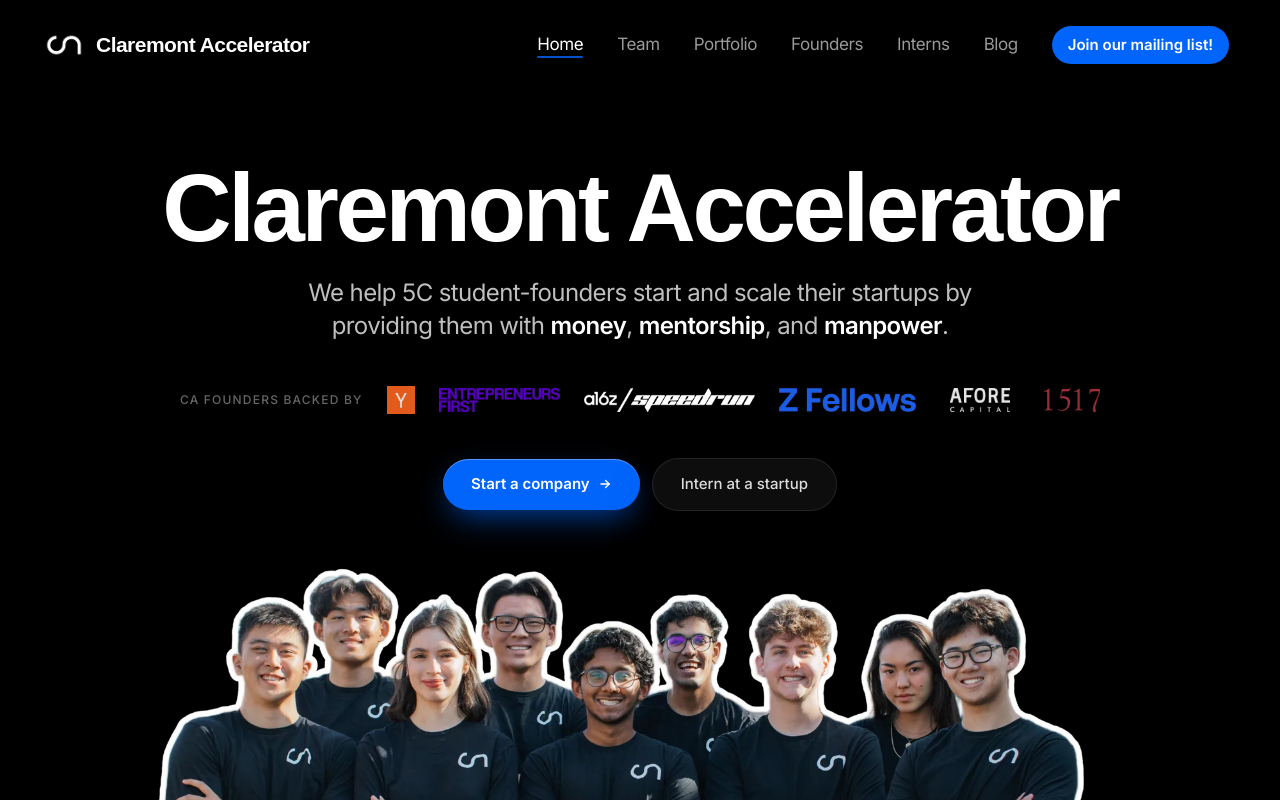
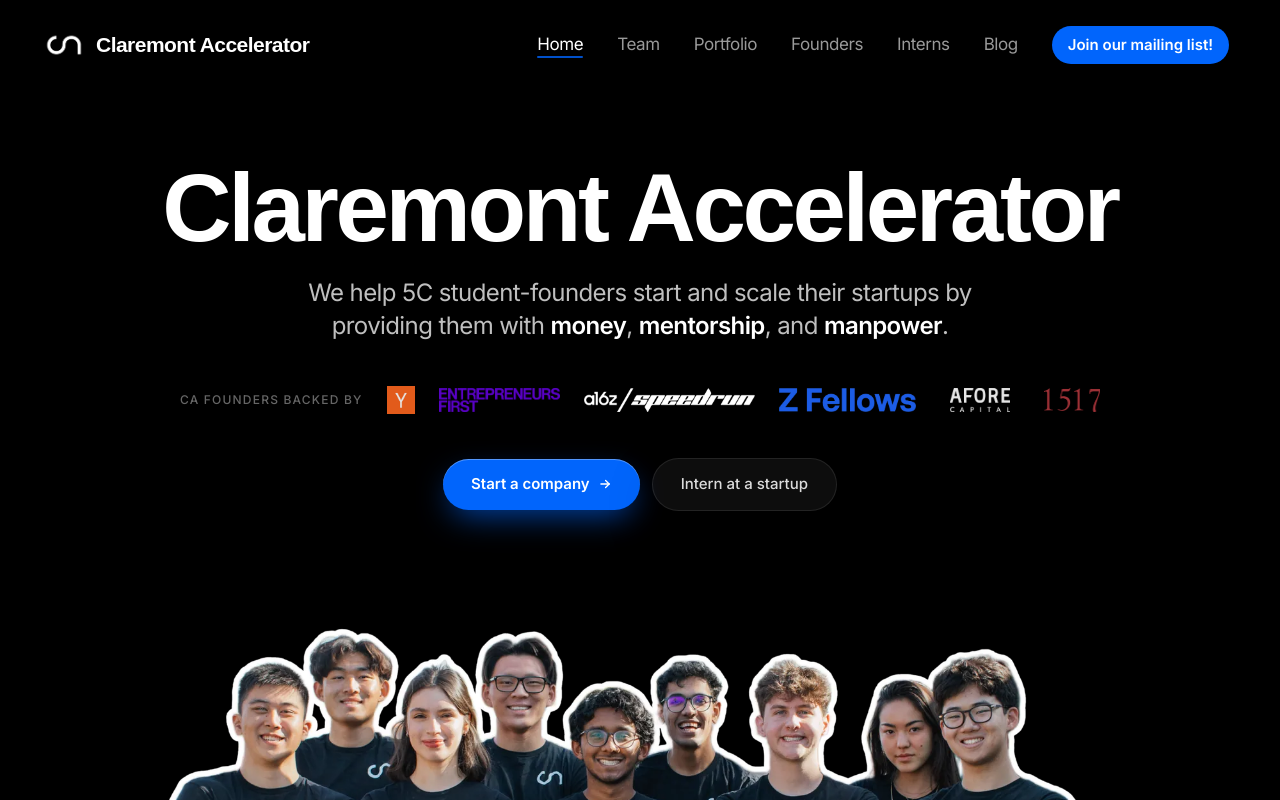
Before and after one commit to aarontzhang/claremontaccelerator, a Next.js app: page / in a window 1280 px wide. Shown: the top 800 px of the page. Built offline with nearby package versions, Linux system fonts and the light colour scheme; a web font is replaced by a local one.

Commit message:
Fix homepage hero photo overlapping CTA on short desktop viewports
Floor the hero section/text-wrapper height at 860px so the bottom-anchored
team photo can't ride up into the buttons when the browser window is
resized shorter than the content stack, independent of vh.

```diff
--- a/src/app/page.tsx
+++ b/src/app/page.tsx
@@ -29,7 +29,7 @@
           team-cutout image room, and it's hidden on mobile — forcing full
           viewport height there just leaves dead space below the CTAs once the
           (now top-anchored) text content doesn't fill a tall phone screen. */}
-      <section className="relative overflow-hidden md:min-h-screen">
+      <section className="relative overflow-hidden md:min-h-[max(100vh,860px)]">
 
         {/* Team cutout — desktop only */}
         <div className="hidden md:flex absolute bottom-0 left-0 right-0 z-0 justify-center translate-y-24">
@@ -44,7 +44,7 @@
         </div>
 
         {/* Text — centered on mobile, top-aligned on desktop */}
-        <div className="relative z-10 flex flex-col items-center justify-start text-center px-6 pt-28 pb-16 md:min-h-screen md:pt-40 md:pb-0">
+        <div className="relative z-10 flex flex-col items-center justify-start text-center px-6 pt-28 pb-16 md:min-h-[max(100vh,860px)] md:pt-40 md:pb-0">
           <h1 className="animate-fade-up opacity-0 font-black text-5xl md:text-7xl lg:text-8xl text-white mb-5 md:whitespace-nowrap">
             Claremont Accelerator
           </h1>
```
Also changed, not shown: 1 other file (tests, documents, lock files or other folders).
